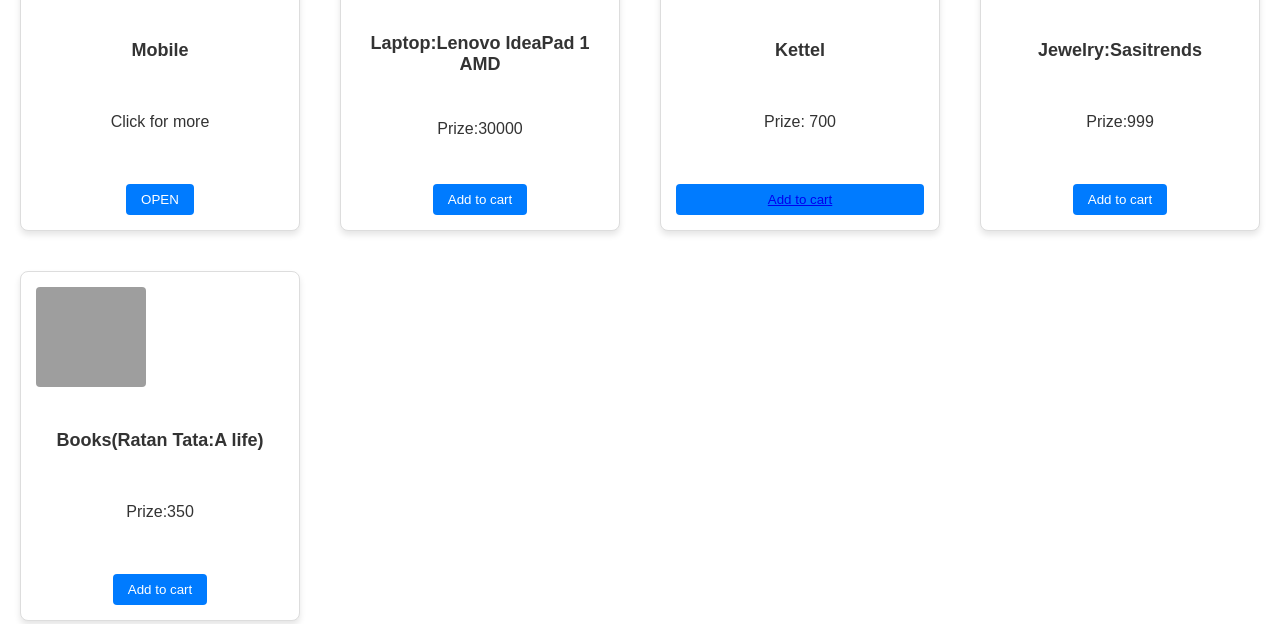
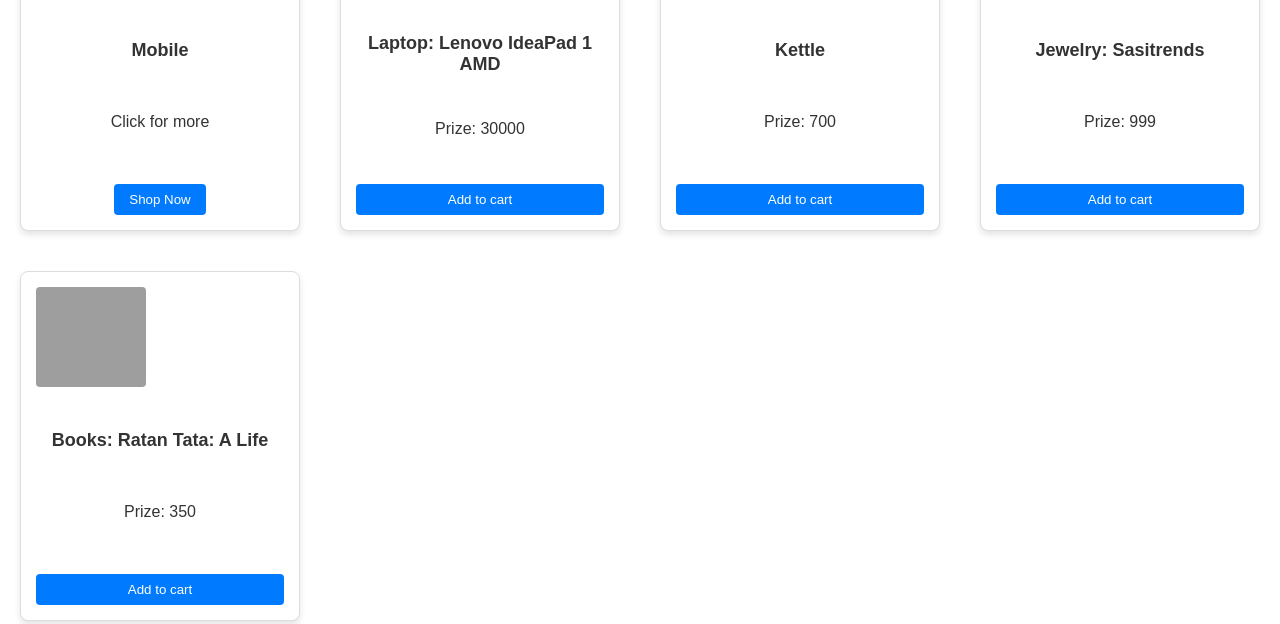
Before and after one commit to SUPESHBELOKAR/Perfect_Store, a plain HTML site: page index1.html in a window 1280 px wide. Shown: the part 337-961 px from the top of the page. Drawn offline with Linux system fonts and the light colour scheme; grey boxes are pictures that could not be loaded.

Commit message:
Update index1.html

```diff
--- a/index1.html
+++ b/index1.html
@@ -297,41 +297,37 @@ footer {
                 <img src="https://m.media-amazon.com/images/I/91BSflfKpJL._AC_SY145_.jpg" alt="Mobile">
                 <h3>Mobile</h3>
                 <p>Click for more</p>
-                <a href="mobilepage.html"><button>OPEN</button></a>
+              <a href="mobilepage.html"> <button>Shop Now</button></a>
             </div>
 
             <div class="product-card">
                 <img src="https://m.media-amazon.com/images/I/71bDJ9wxxWL._AC_UY218_.jpg" alt="Laptop">
-                <h3>Laptop:Lenovo IdeaPad 1 AMD</h3>
-                <p>Prize:30000</p>
-                <a href="cartlaptop.html"><button>Add to cart</button></a>
+                <h3>Laptop: Lenovo IdeaPad 1 AMD</h3>
+                <p>Prize: 30000</p>
+                <button onclick="addToCart('Laptop: Lenovo IdeaPad 1 AMD', 30000, 'https://m.media-amazon.com/images/I/71bDJ9wxxWL._AC_UY218_.jpg')">Add to cart</button>
             </div>
 
-
-
             <div class="product-card">
-                <img src="https://m.media-amazon.com/images/I/51Q11RNy8dL._AC_UY218_.jpg" alt="Electronics">
-                <h3>Kettel</h3>
+                <img src="https://m.media-amazon.com/images/I/51Q11RNy8dL._AC_UY218_.jpg" alt="Kettle">
+                <h3>Kettle</h3>
                 <p>Prize: 700</p>
-                <button><a href="cartkettel.html">Add to cart</button></a>
+                <button onclick="addToCart('Kettle', 700, 'https://m.media-amazon.com/images/I/51Q11RNy8dL._AC_UY218_.jpg')">Add to cart</button>
             </div>
-
-
 
             <div class="product-card">
                 <img src="https://m.media-amazon.com/images/I/81+UNWnGK2L._AC_UL320_.jpg" alt="Jewelry">
-                <h3>Jewelry:Sasitrends</h3>
-                <p>Prize:999</p>
-                <a href="cartjellary.html"><button>Add to cart </button></a>
+                <h3>Jewelry: Sasitrends</h3>
+                <p>Prize: 999</p>
+                <button onclick="addToCart('Jewelry: Sasitrends', 999, 'https://m.media-amazon.com/images/I/81+UNWnGK2L._AC_UL320_.jpg')">Add to cart</button>
             </div>
-
 
             <div class="product-card">
                 <img src="https://m.media-amazon.com/images/I/41zd1OAciUL.AC_SX250.jpg" alt="Books">
-                <h3>Books(Ratan Tata:A life)</h3>
-                <p>Prize:350</p>
-                <a href="bookcart.html"><button>Add to cart</button></a>
+                <h3>Books: Ratan Tata: A Life</h3>
+                <p>Prize: 350</p>
+                <button onclick="addToCart('Books: Ratan Tata: A Life', 350, 'https://m.media-amazon.com/images/I/41zd1OAciUL.AC_SX250.jpg')">Add to cart</button>
             </div>
+
         </div>
     </main>
 
@@ -347,6 +343,26 @@ footer {
     </footer>
 
     <script>
+
+
+    function addToCart(productName, productPrice, productImage) {
+        // Get the cart from localStorage or initialize an empty array
+        let cart = JSON.parse(localStorage.getItem("cart")) || [];
+
+        // Add the selected product to the cart array
+        cart.push({ name: productName, price: productPrice, image: productImage });
+
+        // Save the updated cart back to localStorage
+        localStorage.setItem("cart", JSON.stringify(cart));
+
+        // Optionally alert the user
+        alert(productName + " added to cart!");
+
+        // Redirect to cart page
+        window.location.href = "ac.html";
+    }
+
+
         function searchProduct() {
             let searchInput = document.getElementById("searchInput").value.toLowerCase();
             alert("Searching for: " + searchInput);
```
